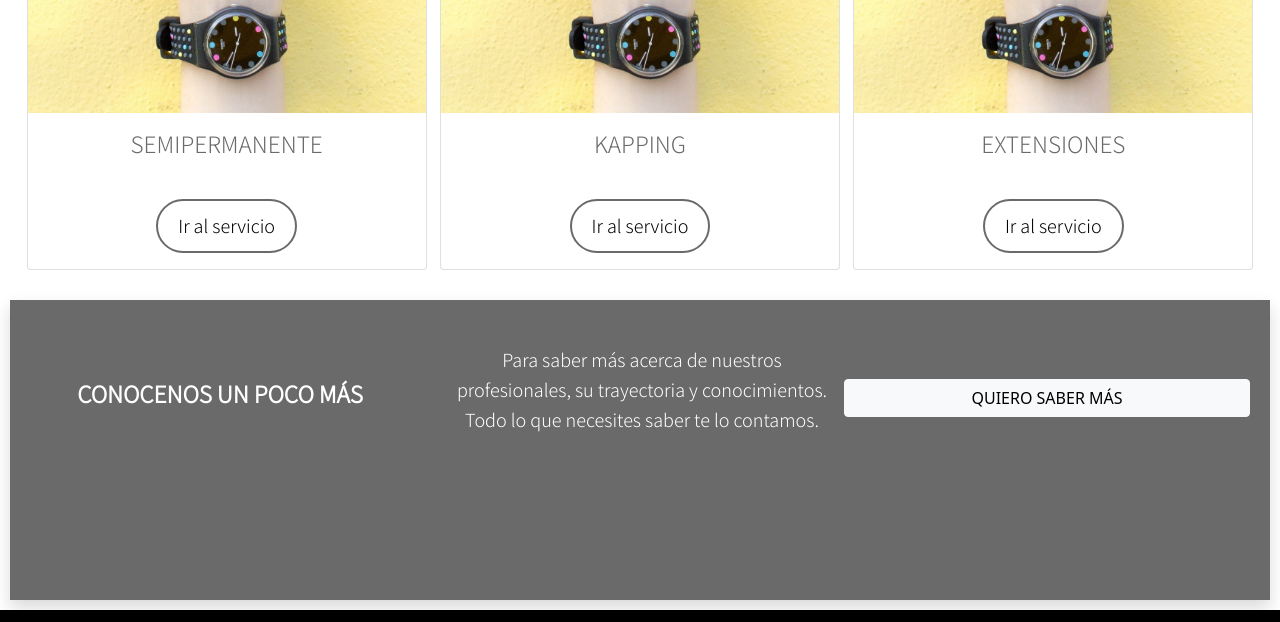
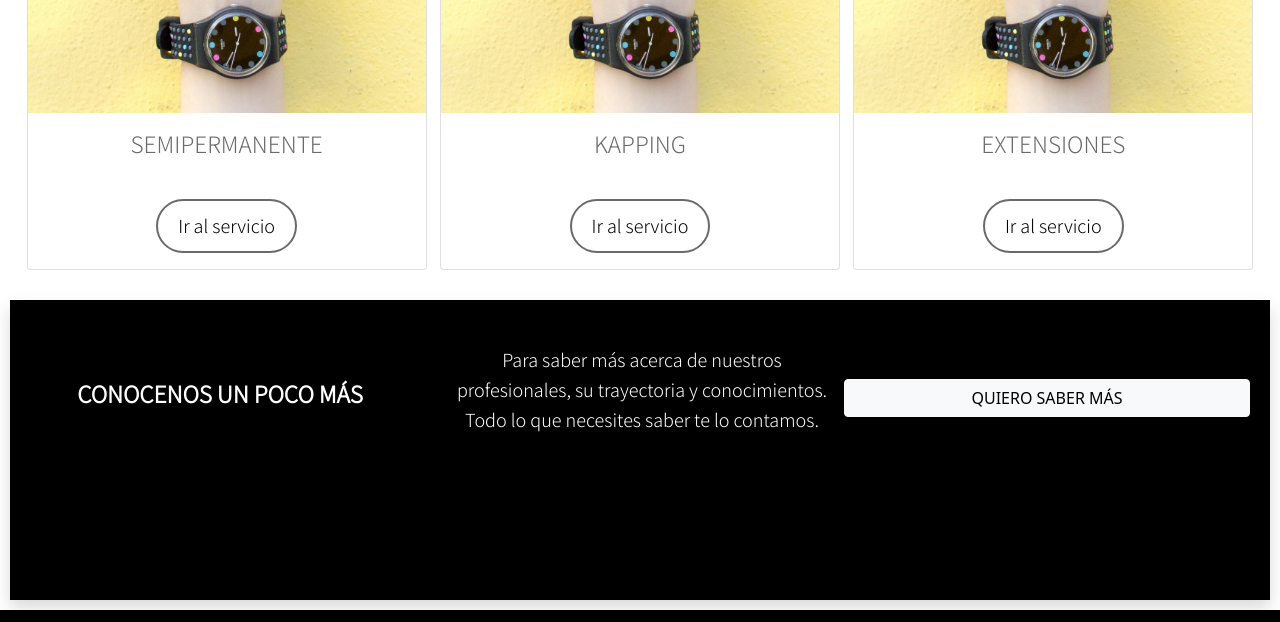
Before and after one commit to AgustinaMastricola/AmasttricNails, a website: page index.html in a window 1280 px wide. Shown: the part 1111-1733 px from the top of the page. Drawn offline with nearby package versions, Linux system fonts and the light colour scheme; files that its build step writes are made by us from their sources.

Commit message:
Update _seccion1inicio.scss
Cambie background y elimine una variante.

```diff
--- a/scss/_seccion1inicio.scss
+++ b/scss/_seccion1inicio.scss
@@ -1,4 +1,3 @@
-$texto: bodoni moda;
 $titulo: assistant;
 $mediana: 20px;
 $grande: 25px;
@@ -14,7 +13,7 @@ $negrita: bold;
 .seccion1{
     height: 300px;
     color: $white;
-    background-color: $greyforte;
+    background-color: $black;
     padding: 10px;
     padding-bottom: 20px;
     margin: 10px;
@@ -22,7 +21,7 @@ $negrita: bold;
 }
 .seccion1__inicio{
     color: $white;
-    background-color: $greyforte;
+    background-color: $black;
     padding-top: 25px;
     margin: 10px;
     .col1{
```
